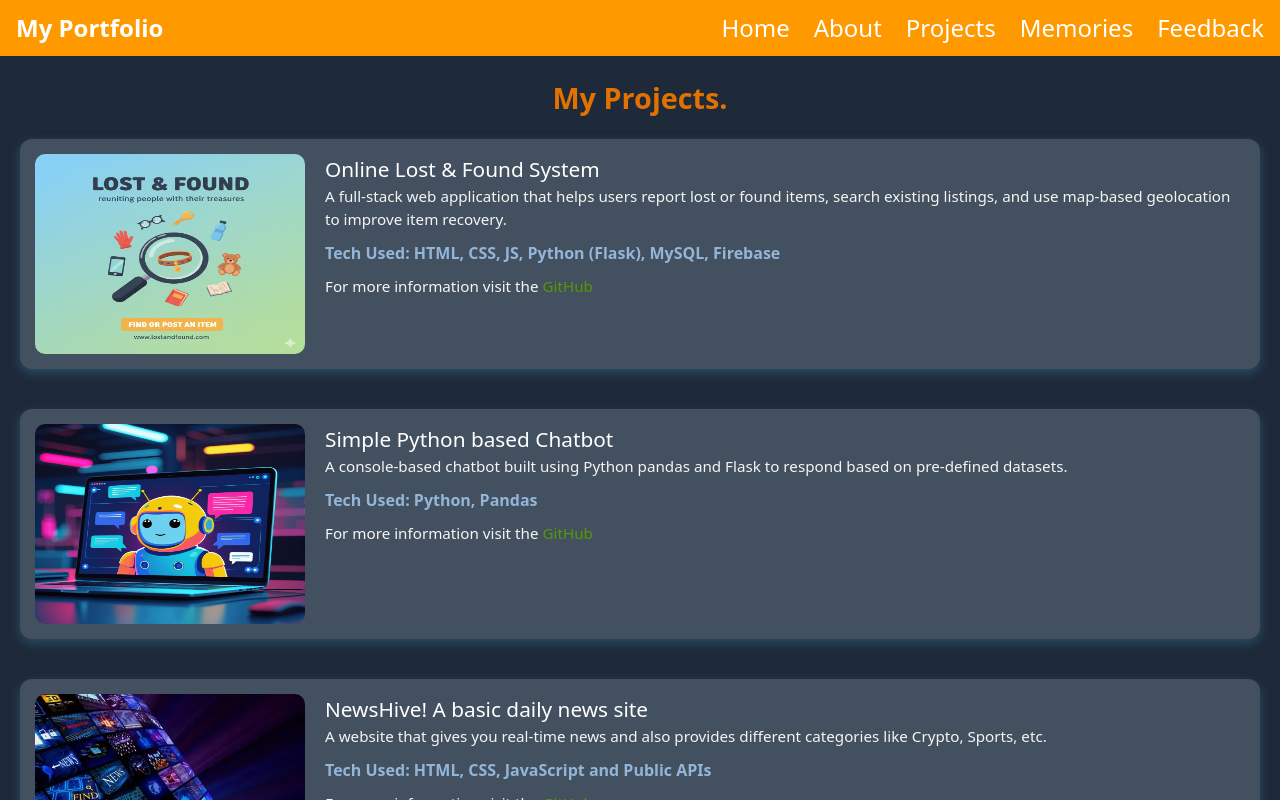
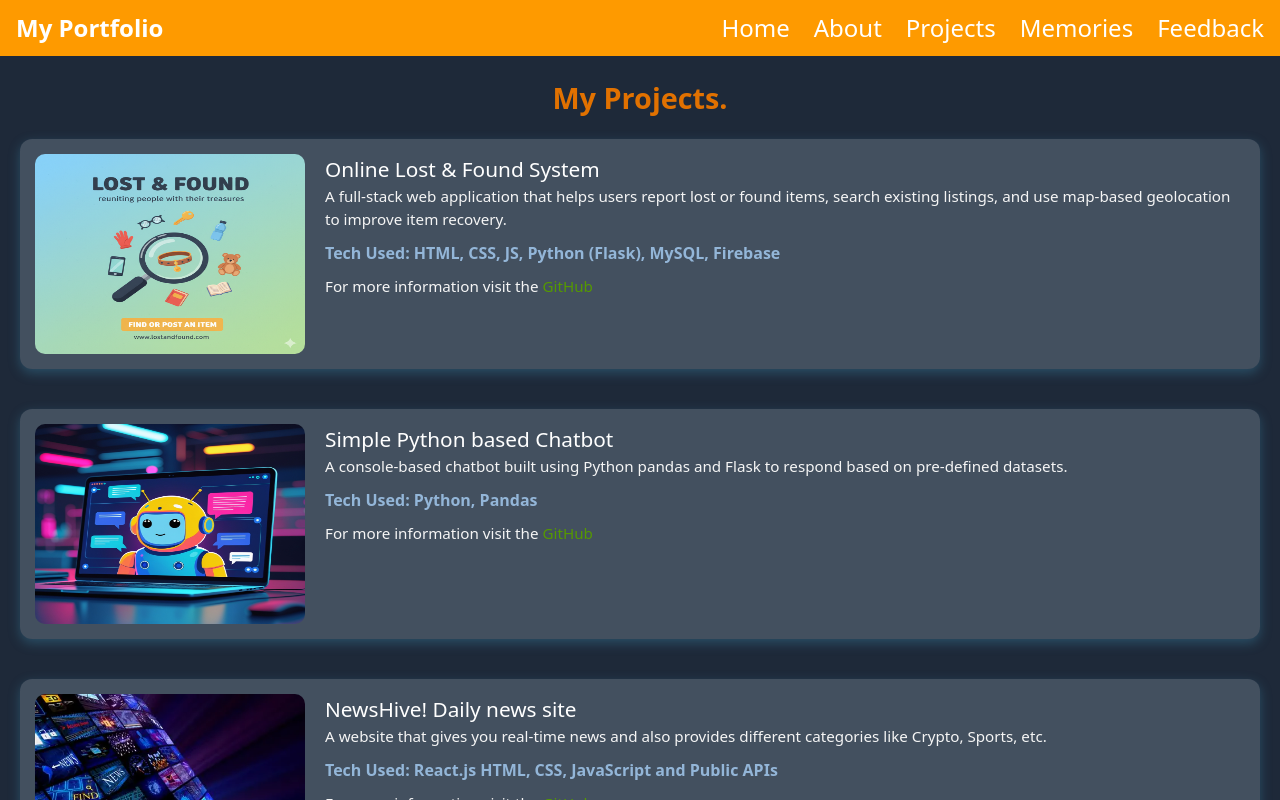
Before and after one commit to bhanu0221/My-Portfolio, a React (Vite) app: page /projects in a window 1280 px wide. Shown: the top 800 px of the page. Built offline with nearby package versions, Linux system fonts and the light colour scheme.

Commit message:
done small changes

```diff
--- a/src/components/Projects.jsx
+++ b/src/components/Projects.jsx
@@ -63,18 +63,18 @@ function Projects() {
       <div className="project">
         <img src={newsImg} alt="NewsHive" />
         <div className="project-details">
-          <h3>NewsHive! A basic daily news site</h3>
+          <h3>NewsHive! Daily news site</h3>
           <p>
             A website that gives you real-time news and also provides different
             categories like Crypto, Sports, etc.
           </p>
           <div className="tech">
-            Tech Used: HTML, CSS, JavaScript and Public APIs
+            Tech Used: React.js HTML, CSS, JavaScript and Public APIs
           </div>
           <p>
             For more information visit the{" "}
             <a
-              href="https://github.com/bhanu0221/NewsHive-Project.git"
+              href="https://github.com/bhanu0221/NewsHive-Project-Frontend.git"
               target="_blank"
               rel="noopener noreferrer"
             >
```
